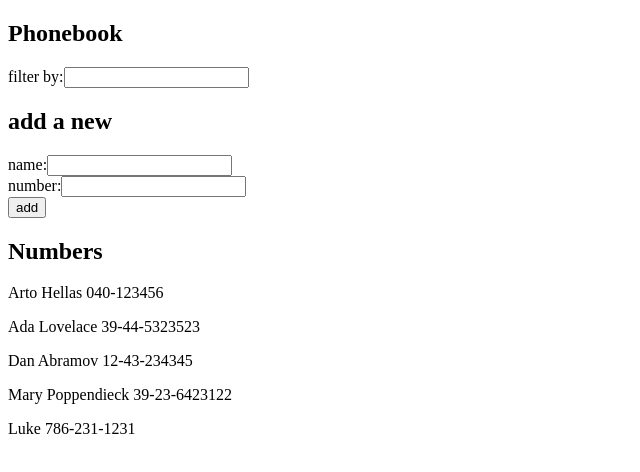
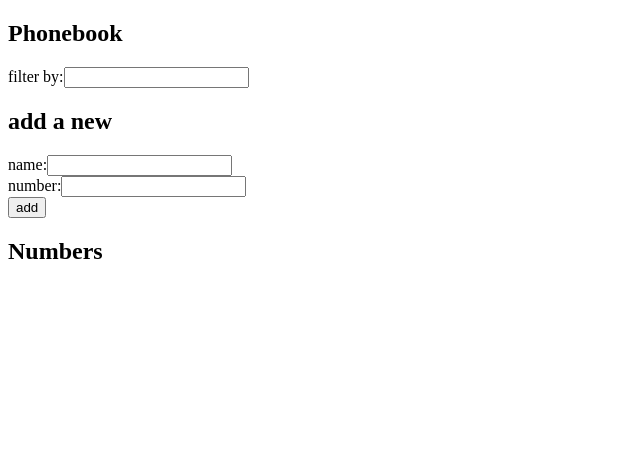
Before and after one commit to vino-dk/full-stack-open, a React (Create React App) app in the folder part2/the-phonebook/: page / in a window 1280 px wide. Shown: the top 472 px of the page, without its empty margins (0-640 px from the left). Built offline with nearby package versions, Linux system fonts and the light colour scheme; data requests are answered from the project's data file; the HTML template or start-up script is replaced by a standard one.

Commit message:
checkpoint 2.17

```diff
--- a/part2/the-phonebook/db.json
+++ b/part2/the-phonebook/db.json
@@ -1,29 +1,3 @@
 {
-  "persons": [
-    {
-      "name": "Arto Hellas",
-      "number": "040-123456",
-      "id": 1
-    },
-    {
-      "name": "Ada Lovelace",
-      "number": "39-44-5323523",
-      "id": 2
-    },
-    {
-      "name": "Dan Abramov",
-      "number": "12-43-234345",
-      "id": 3
-    },
-    {
-      "name": "Mary Poppendieck",
-      "number": "39-23-6423122",
-      "id": 4
-    },
-    {
-      "name": "Luke ",
-      "number": "786-231-1231",
-      "id": 5
-    }
-  ]
+  "persons": []
 }
--- a/part2/the-phonebook/src/App.js
+++ b/part2/the-phonebook/src/App.js
@@ -98,8 +98,6 @@ const App = () => {
     setFilterName(event.target.value)
   }
 
-
-
   return (
     <div>
 
@@ -127,6 +125,8 @@ const App = () => {
       <Person
         persons={persons}
         filterName={filterName}
+        setPersons={setPersons}
+
       />
 
     </div>
--- a/part2/the-phonebook/src/components/Person.js
+++ b/part2/the-phonebook/src/components/Person.js
@@ -1,6 +1,18 @@
 import React from 'react';
+import noteService from '../services/persons';
 
-const Person = ({ persons, filterName }) => {
+const Person = ({ persons, filterName, setPersons }) => {
+
+    const handleDeleteOnClick = (id) => {
+        if (window.confirm("Are you sure?")) {
+            console.log('Clicked delete')
+            noteService
+                .remove(id)
+            console.log('delete successful')
+            setPersons(persons.filter(person => person.id !== id))
+        }
+    }
+
     return (
         <div>
             {
@@ -11,7 +23,9 @@ const Person = ({ persons, filterName }) => {
                         .search(filterName.toLowerCase().trim()) >= 0)
                     .map(person =>
                         <p key={person.id}>
-                            {person.name} {person.number}
+                            {person.name}
+                            {person.number}
+                            {<button onClick={() => handleDeleteOnClick(person.id)}>delete</button>}
                         </p>
 
                     )
--- a/part2/the-phonebook/src/components/PersonForm.js
+++ b/part2/the-phonebook/src/components/PersonForm.js
@@ -1,15 +1,17 @@
 import React from 'react';
 
-const PersonForm = ({ newName, newNumber, handleNameOnChange, handleNumberOnChange, addNumber, addPerson}) => {
+const PersonForm = ({ newName, newNumber, handleNameOnChange, handleNumberOnChange, addNumber, addPerson }) => {
 
     return (
         <form onSubmit={(addPerson, addNumber)}>
             <div>
-                name:
-                <input
-                    value={newName}
-                    onChange={handleNameOnChange}
-                />
+                <div>
+                    name:
+                    <input
+                        value={newName}
+                        onChange={handleNameOnChange}
+                    />
+                </div>
                 <div>
                     number:
                     <input
--- a/part2/the-phonebook/src/services/persons.js
+++ b/part2/the-phonebook/src/services/persons.js
@@ -11,4 +11,9 @@ const create = personObject => {
     return request.then(response => response.data)
 }
 
-export default { getAll, create }
+const remove = (id) => {
+    const request = axios.delete(`${baseUrl}/${id}`)
+    return request.then(response => response.data)
+}
+
+export default { getAll, create, remove}
```
